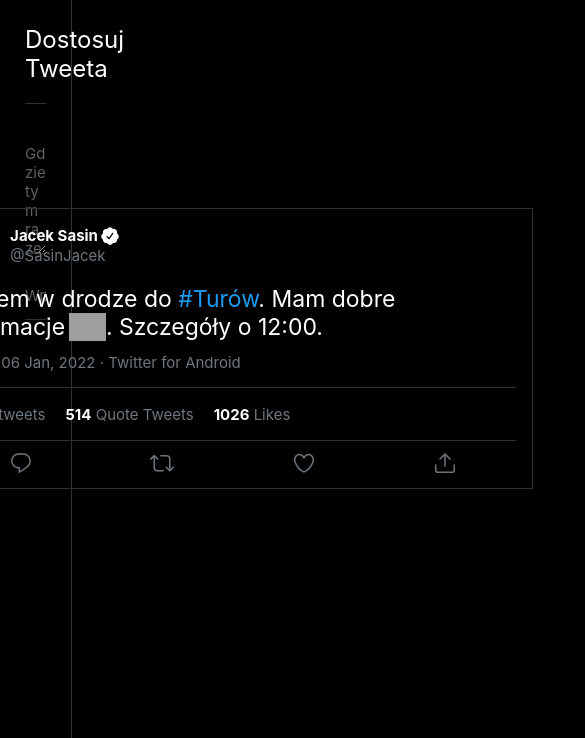
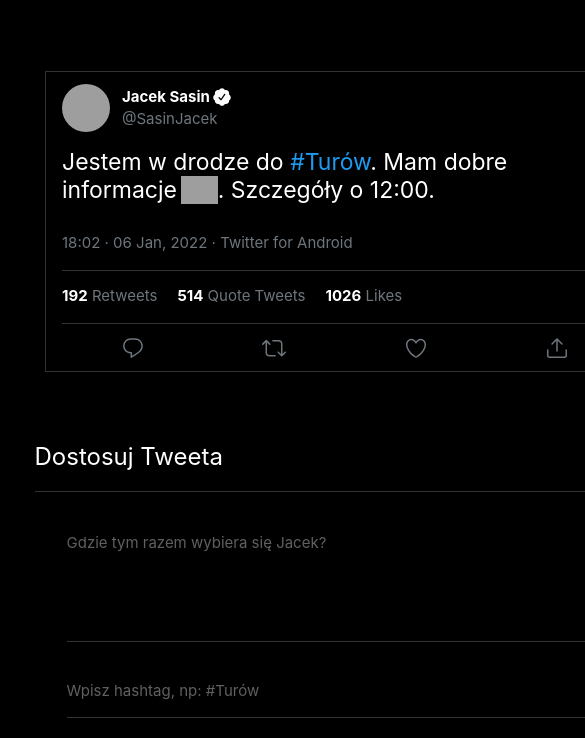
Before and after one commit to mangunowsky/sasin-generator, a React (Create React App) app: page / in a window 390 px wide. Shown: the top 738 px of the page, 585 px wide, since content can reach past the window. Built offline with nearby package versions, Linux system fonts and the light colour scheme; grey boxes are pictures that could not be loaded.

Commit message:
Fixed mobile view and re-organized page

```diff
--- a/package.json
+++ b/package.json
@@ -6,8 +6,10 @@
     "@testing-library/jest-dom": "^5.16.1",
     "@testing-library/react": "^12.1.2",
     "@testing-library/user-event": "^13.5.0",
+    "bootstrap": "^5.1.3",
     "moment-timezone": "^0.5.34",
     "react": "^17.0.2",
+    "react-bootstrap": "^2.1.0",
     "react-dom": "^17.0.2",
     "react-moment": "^1.1.1",
     "react-scripts": "5.0.0",
--- a/src/App.js
+++ b/src/App.js
@@ -1,4 +1,6 @@
 import React, { useState } from "react";
+import Button from 'react-bootstrap/Button';
+import 'bootstrap/dist/css/bootstrap.min.css';
 import "./style.scss";
 import "moment-timezone";
 import {
@@ -28,48 +30,6 @@ export default function App() {
 
   return (
     <>
-      <div className="tweet-settings">
-        <h3>Dostosuj Tweeta</h3>
-        <ul>
-          {/* <li>
-            <input
-            type="text"
-            className="input"
-            placeholder='Jacek Sasin'
-            value={name}
-            onChange={e => setName(e.target.value)}
-            ></input>
-          </li>
-          <li>
-            <input
-            type="text"
-            className="input"
-            placeholder='SasinJacek'
-            value={username}
-            onChange={e => setUsername(e.target.value)}
-            ></input>
-          </li> */}
-          <li>
-            <textarea
-            type="text"
-            maxLength='290'
-            className="textarea"
-            placeholder='Gdzie tym razem wybiera się Jacek?'
-            value={tweet}
-            onChange={e => setTweet(e.target.value)}
-            ></textarea>
-          </li>
-          <li>
-            <input
-            type="text"
-            className="input"
-            placeholder='Wpisz hashtag, np: #Turów'
-            value={hash}
-            onChange={e => setHash(e.target.value)}
-            ></input>
-          </li>
-        </ul>
-      </div>
       <div className="tweet-container">
         <div className="tweet">
           <div className="tweet-author">
@@ -128,6 +88,48 @@ export default function App() {
           </div>
         </div>
       </div>
+      <div className="tweet-settings">
+        <h3>Dostosuj Tweeta</h3>
+        <ul>
+          {/* <li>
+            <input
+            type="text"
+            className="input"
+            placeholder='Jacek Sasin'
+            value={name}
+            onChange={e => setName(e.target.value)}
+            ></input>
+          </li>
+          <li>
+            <input
+            type="text"
+            className="input"
+            placeholder='SasinJacek'
+            value={username}
+            onChange={e => setUsername(e.target.value)}
+            ></input>
+          </li> */}
+          <li>
+            <textarea
+            type="text"
+            maxLength='290'
+            className="textarea"
+            placeholder='Gdzie tym razem wybiera się Jacek?'
+            value={tweet}
+            onChange={e => setTweet(e.target.value)}
+            ></textarea>
+          </li>
+          <li>
+            <input
+            type="text"
+            className="input"
+            placeholder='Wpisz hashtag, np: #Turów'
+            value={hash}
+            onChange={e => setHash(e.target.value)}
+            ></input>
+          </li>
+        </ul>
+      </div>
     </>
   );
 }
--- a/src/style.scss
+++ b/src/style.scss
@@ -1,3 +1,5 @@
+@import "~bootstrap/scss/bootstrap";
+
 * {
   padding: 0;
   margin: 0;
@@ -11,23 +13,24 @@ html,
 body {
   background: #000;
   height: 100%;
-  width: 75%;
+  width: 100%;
 }
 
 #root {
   height: 100%;
-  // width: 75%;
-  display: flex;
+  width: 100%;
   align-items: center;
+  min-width: 690px;
 }
 
 .tweet-settings {
-  flex: 1;
   color: #fff;
-  border-right: 1px solid #2f3336;
-  height: 100%;
-  width: 33%;
-  padding: 25px;
+  position: relative;
+  margin-top: 10%;
+  margin-bottom: -100px;
+  margin-left: 5%;
+  margin-right: 5%;
+  align-content: center;
   h3 {
     font-size: 24px;
     font-weight: normal;
@@ -79,21 +82,23 @@ body {
 
 .tweet-container {
   position: relative;
-  // top: 50%;
-  left: 45%;
-  width:30em;
-  height:18em;
-  margin-top: -9em; /*set to a negative number 1/2 of your height*/
-  margin-left: -15em; /*set to a negative number 1/2 of your width*/
+  margin-bottom: 10%;
+  margin-top: 10%;
+  margin-left: 5%;
+  margin-right: 5%;
+  align-content: center;
+  text-align: center;
 }
 
 .tweet {
+  text-align: left;
+	display: inline-block;
   border: 1px solid #2f3336;
   width: 600px;
   margin: 2px;
   padding: 0 16px;
   &-author {
-    height: 48px;
+    height: 10%;
     margin-top: 12px;
     display: flex;
     align-items: center;
```
Also changed, not shown: 1 other file (tests, documents, lock files or other folders).
